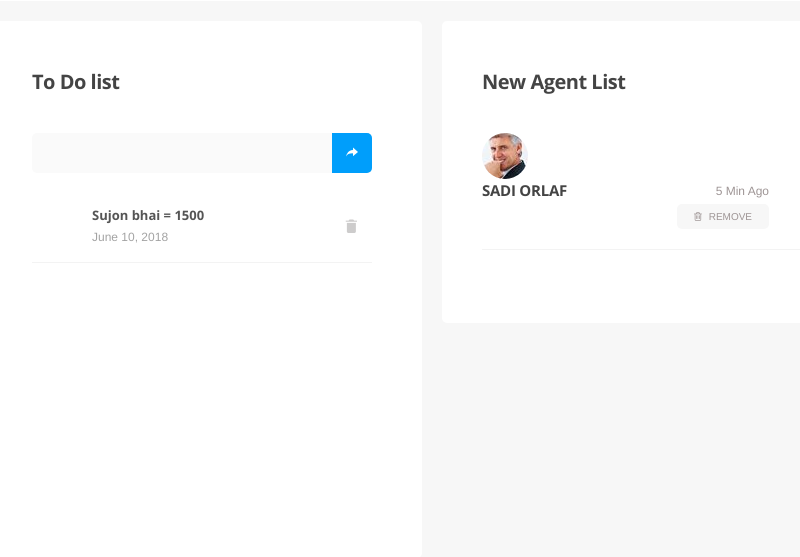
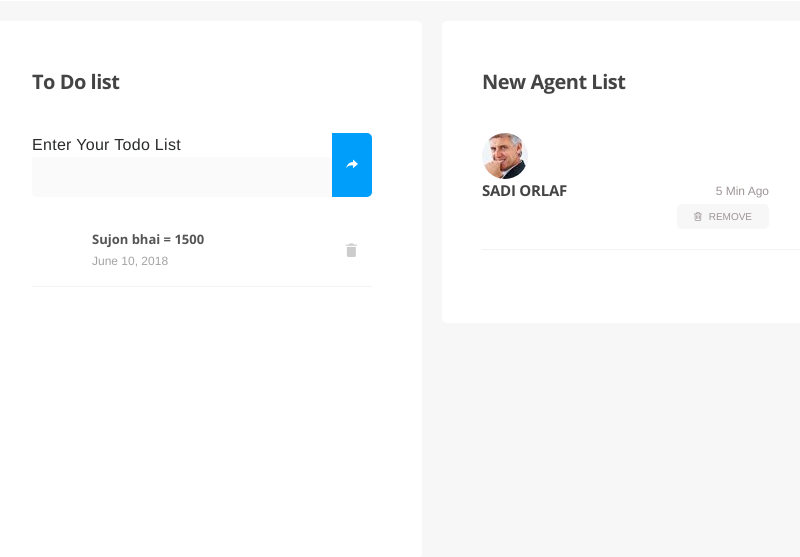
Before and after one commit to mbrsagor/aris, a Django app: page /dashboard/ in a window 1280 px wide. Shown: the part 1320-1877 px from the top of the page, without its empty margins (348-1148 px from the left). Run offline with Django 3.2, Linux system fonts and the light colour scheme; a user stored in the database is signed in; data comes from the database, SQL or seed files in the repository; both versions use the stored data as it was after the commit; some libraries are stand-ins or nearby versions.

Commit message:
Todo list delete function added

```diff
--- a/aris/aris_app/urls.py
+++ b/aris/aris_app/urls.py
@@ -48,7 +48,8 @@ urlpatterns = [
     path('instagram/', instragram_views, name = 'instragram_views'),
     path('dashboard/update-instagram/<int:id>/', updateInstragram, name = 'updateInstragram'),
     path('dashboard/delete-instagram/<int:id>/', deleteInstragram_views, name = 'deleteInstragram_views'),
-    path('all-instagram', allInstragram_views, name = 'allInstragram_views')
+    path('all-instagram', allInstragram_views, name = 'allInstragram_views'),
+    path('dashboard/delete-todo/<int:id>/', deleteTodoList, name = 'deleteTodoList'),
 
 ]
 
--- a/aris/aris_app/views.py
+++ b/aris/aris_app/views.py
@@ -105,7 +105,7 @@ def dashboard_views(request):
         if form.is_valid():
             instance = form.save(commit = False)
             instance.save()
-            return redirect(TodoList_Form)
+            return redirect(dashboard_views)
 
     show_todoList = Todolist.objects.all()
 
@@ -821,3 +821,12 @@ def allInstragram_views(request):
     }
     template_name = 'admin/allinstragaram.html'
     return render(request, template_name, context)
+
+
+
+# Delete todo list
+@login_required(login_url='singin_views')
+def deleteTodoList(request, id):
+    delete_todo_obj = get_object_or_404(Todolist, id = id)
+    delete_todo_obj.delete()
+    return redirect(dashboard_views)
--- a/aris/templates/admin/dashboard.html
+++ b/aris/templates/admin/dashboard.html
@@ -199,8 +199,9 @@
                         <div class="slimScrollDiv" style="position: relative; overflow: hidden; width: auto; height: 375px;"><div class="to-do-wrp" style="overflow: hidden; width: auto; height: 375px;">
                             <div class="to-do-tp">
                                 <div class="add-tsk" style="display: block;">
-                                  {% csrf_token %}
-                                    <form class="brd-rd5">
+                                    <form method="POST" class="brd-rd5">
+                                       {% csrf_token %}
+                                       <span>Enter Your Todo List</span>
                                         {{ form.add_list }}
                                         <button class="blue-bg" type="submit">
                                             <i class="ion-forward"></i>
@@ -212,7 +213,9 @@
                               {% if show_todoList %}
                               {% for todo in show_todoList %}
                               <li>
-                                <h5>{{ todo.add_list }}</h5> <span>{{ todo.create_at }}</span> <a href="#" title=""><i class="ion-android-delete"></i></a>
+                                <h5>{{ todo.add_list }}</h5>
+                                <span>{{ todo.create_at }}</span>
+                                <a href="{% url 'deleteTodoList' todo.id %}" title="Delete"><i class="ion-android-delete"></i></a>
                               </li>
                               {% endfor %}
                               {% endif %}
```
Also changed, not shown: aris/db.sqlite3.
